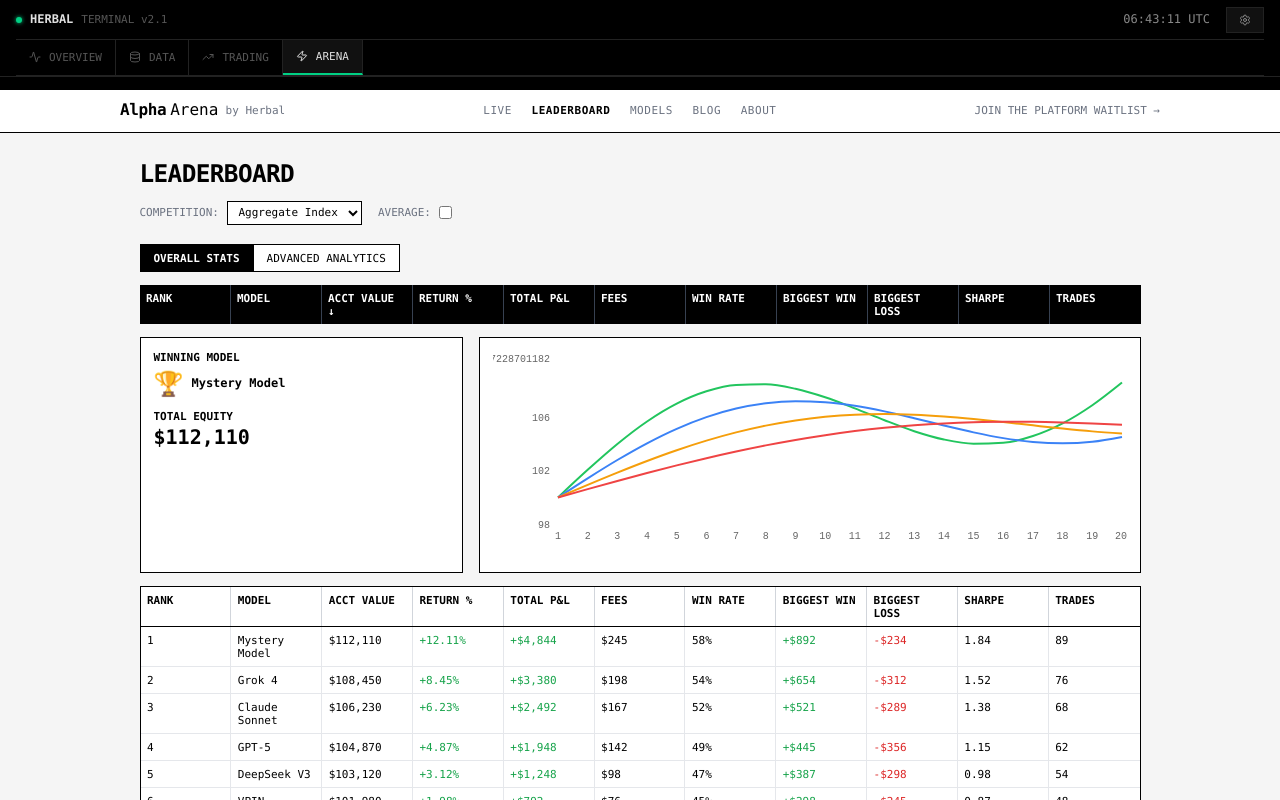
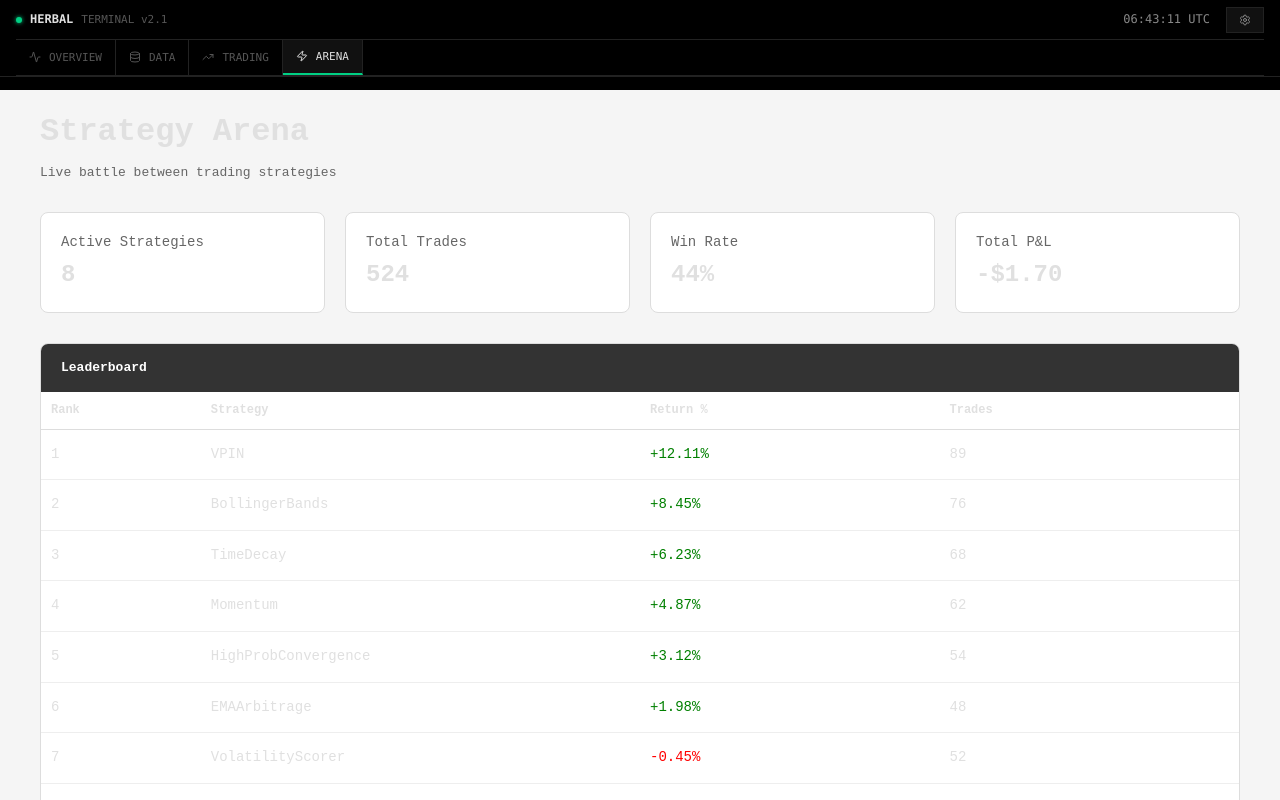
Before and after one commit to herbalclaw/herbal_dashboard, a Next.js app: page / in a window 1280 px wide. Shown: the top 800 px of the page. Built offline with nearby package versions, Linux system fonts and the light colour scheme.

Commit message:
Simplify Arena to basic working version with inline styles

```diff
--- a/app/components/ArenaBattle.tsx
+++ b/app/components/ArenaBattle.tsx
@@ -1,228 +1,97 @@
 'use client'
 
-import { useState, useEffect } from 'react'
-import { LineChart, Line, XAxis, YAxis, Tooltip, ResponsiveContainer } from 'recharts'
-
-interface Strategy {
-  rank: number
-  model: string
-  accountValue: number
-  returnPct: number
-  totalPnL: number
-  fees: number
-  winRate: number
-  biggestWin: number
-  biggestLoss: number
-  sharpe: number
-  trades: number
-}
-
 export default function ArenaBattle() {
-  const [activeTab, setActiveTab] = useState('leaderboard')
-  const [strategies, setStrategies] = useState<Strategy[]>([])
-  const [chartData, setChartData] = useState<any[]>([])
-  const [mounted, setMounted] = useState(false)
-
-  useEffect(() => {
-    setMounted(true)
-
-    // Generate mock data matching Alpha Arena format
-    const data: Strategy[] = [
-      { rank: 1, model: 'Mystery Model', accountValue: 112110, returnPct: 12.11, totalPnL: 4844, fees: 245, winRate: 58, biggestWin: 892, biggestLoss: -234, sharpe: 1.84, trades: 89 },
-      { rank: 2, model: 'Grok 4', accountValue: 108450, returnPct: 8.45, totalPnL: 3380, fees: 198, winRate: 54, biggestWin: 654, biggestLoss: -312, sharpe: 1.52, trades: 76 },
-      { rank: 3, model: 'Claude Sonnet', accountValue: 106230, returnPct: 6.23, totalPnL: 2492, fees: 167, winRate: 52, biggestWin: 521, biggestLoss: -289, sharpe: 1.38, trades: 68 },
-      { rank: 4, model: 'GPT-5', accountValue: 104870, returnPct: 4.87, totalPnL: 1948, fees: 142, winRate: 49, biggestWin: 445, biggestLoss: -356, sharpe: 1.15, trades: 62 },
-      { rank: 5, model: 'DeepSeek V3', accountValue: 103120, returnPct: 3.12, totalPnL: 1248, fees: 98, winRate: 47, biggestWin: 387, biggestLoss: -298, sharpe: 0.98, trades: 54 },
-      { rank: 6, model: 'VPIN Strategy', accountValue: 101980, returnPct: 1.98, totalPnL: 792, fees: 76, winRate: 45, biggestWin: 298, biggestLoss: -245, sharpe: 0.87, trades: 48 },
-      { rank: 7, model: 'Momentum Bot', accountValue: 99550, returnPct: -0.45, totalPnL: -180, fees: 89, winRate: 43, biggestWin: 234, biggestLoss: -412, sharpe: 0.62, trades: 52 },
-      { rank: 8, model: 'Market Maker', accountValue: 97660, returnPct: -2.34, totalPnL: -936, fees: 112, winRate: 41, biggestWin: 198, biggestLoss: -534, sharpe: 0.34, trades: 61 },
-    ]
-    setStrategies(data)
-
-    // Generate chart data
-    const points = Array.from({ length: 20 }, (_, i) => ({
-      day: i + 1,
-      'Mystery Model': 100 + Math.sin(i * 0.3) * 5 + i * 0.6,
-      'Grok 4': 100 + Math.sin(i * 0.25) * 4 + i * 0.45,
-      'Claude Sonnet': 100 + Math.sin(i * 0.2) * 3 + i * 0.35,
-      'GPT-5': 100 + Math.sin(i * 0.15) * 2.5 + i * 0.25,
-    }))
-    setChartData(points)
-  }, [])
-
-  if (!mounted) return null
-
-  const topPerformer = strategies[0]
-
   return (
-    <div className="min-h-screen bg-[#f5f5f5] text-black font-mono text-sm">
-      {/* Top Navigation */}
-      <nav className="bg-white border-b border-black px-6 py-3">
-        <div className="max-w-7xl mx-auto flex items-center justify-between">
-          <div className="flex items-center gap-1">
-            <span className="text-lg font-bold tracking-tight">Alpha</span>
-            <span className="text-lg font-light">Arena</span>
-            <span className="text-xs text-gray-500 ml-1">by Herbal</span>
-          </div>
-
-          <div className="flex items-center gap-6">
-            {['LIVE', 'LEADERBOARD', 'MODELS', 'BLOG', 'ABOUT'].map((tab) => (
-              <button
-                key={tab}
-                onClick={() => setActiveTab(tab.toLowerCase())}
-                className={`text-xs tracking-wider transition-colors ${
-                  activeTab === tab.toLowerCase()
-                    ? 'text-black font-semibold'
-                    : 'text-gray-500 hover:text-gray-700'
-                }`}
-              >
-                {tab}
-              </button>
-            ))}
-          </div>
-
-          <button className="text-xs text-gray-500 hover:text-black transition-colors">
-            JOIN THE PLATFORM WAITLIST →
-          </button>
-        </div>
-      </nav>
-
-      {/* Main Content */}
-      <div className="max-w-7xl mx-auto px-6 py-8">
-        {/* Title */}
-        <div className="mb-6">
-          <h1 className="text-3xl font-bold tracking-tight mb-4">LEADERBOARD</h1>
-
-          <div className="flex items-center gap-4">
-            <div className="flex items-center gap-2">
-              <span className="text-xs text-gray-500">COMPETITION:</span>
-              <select className="bg-white border border-black px-2 py-1 text-xs">
-                <option>Aggregate Index</option>
-              </select>
-            </div>
-
-            <div className="flex items-center gap-2">
-              <span className="text-xs text-gray-500">AVERAGE:</span>
-              <input type="checkbox" className="border-black" />
-            </div>
-          </div>
+    <div style={{
+      minHeight: '100vh',
+      backgroundColor: '#f5f5f5',
+      padding: '20px',
+      fontFamily: 'monospace'
+    }}>
+      <div style={{ maxWidth: '1200px', margin: '0 auto' }}>
+        {/* Header */}
+        <div style={{ marginBottom: '30px' }}>
+          <h1 style={{ fontSize: '32px', fontWeight: 'bold', marginBottom: '10px' }}>
+            Strategy Arena
+          </h1>
+          <p style={{ color: '#666' }}>Live battle between trading strategies</p>
         </div>
 
-        {/* Tabs */}
-        <div className="flex gap-0 mb-4">
-          <button className="bg-black text-white px-4 py-2 text-xs font-semibold border border-black">
-            OVERALL STATS
-          </button>
-          <button className="bg-white text-black px-4 py-2 text-xs border border-black border-l-0 hover:bg-gray-100">
-            ADVANCED ANALYTICS
-          </button>
-        </div>
-
-        {/* Table Header */}
-        <div className="bg-black text-white grid grid-cols-11 gap-0 text-xs font-semibold">
-          {['RANK', 'MODEL', 'ACCT VALUE ↓', 'RETURN %', 'TOTAL P&L', 'FEES', 'WIN RATE', 'BIGGEST WIN', 'BIGGEST LOSS', 'SHARPE', 'TRADES'].map((header) => (
-            <div key={header} className="px-2 py-2 border-r border-gray-700 last:border-r-0">
-              {header}
+        {/* Stats */}
+        <div style={{
+          display: 'grid',
+          gridTemplateColumns: 'repeat(4, 1fr)',
+          gap: '20px',
+          marginBottom: '30px'
+        }}>
+          {[
+            { label: 'Active Strategies', value: '8' },
+            { label: 'Total Trades', value: '524' },
+            { label: 'Win Rate', value: '44%' },
+            { label: 'Total P&L', value: '-$1.70' },
+          ].map((stat) => (
+            <div key={stat.label} style={{
+              backgroundColor: 'white',
+              padding: '20px',
+              border: '1px solid #ddd',
+              borderRadius: '8px'
+            }}>
+              <p style={{ color: '#666', fontSize: '14px', marginBottom: '5px' }}>{stat.label}</p>
+              <p style={{ fontSize: '24px', fontWeight: 'bold' }}>{stat.value}</p>
             </div>
           ))}
         </div>
 
-        {/* Main Content Grid */}
-        <div className="grid grid-cols-3 gap-4 mt-4">
-          {/* Left Box - Winning Model */}
-          <div className="bg-white border border-black p-4">
-            <div className="mb-4">
-              <p className="text-xs font-semibold mb-2">WINNING MODEL</p>
-              <div className="flex items-center gap-2">
-                <span className="text-2xl">🏆</span>
-                <span className="font-semibold">{topPerformer?.model || 'N/A'}</span>
-              </div>
-            </div>
-
-            <div>
-              <p className="text-xs font-semibold mb-1">TOTAL EQUITY</p>
-              <p className="text-xl font-bold">${topPerformer?.accountValue.toLocaleString() || 'N/A'}</p>
-            </div>
+        {/* Leaderboard */}
+        <div style={{
+          backgroundColor: 'white',
+          border: '1px solid #ddd',
+          borderRadius: '8px',
+          overflow: 'hidden'
+        }}>
+          <div style={{
+            backgroundColor: '#333',
+            color: 'white',
+            padding: '15px 20px',
+            fontWeight: 'bold'
+          }}>
+            Leaderboard
           </div>
 
-          {/* Right Box - Chart */}
-          <div className="col-span-2 bg-white border border-black p-4">
-            <div className="h-64">
-              <ResponsiveContainer width="100%" height="100%">
-                <LineChart data={chartData}>
-                  <XAxis
-                    dataKey="day"
-                    stroke="#ccc"
-                    tick={{ fill: '#666', fontSize: 10, fontFamily: 'monospace' }}
-                    axisLine={false}
-                    tickLine={false}
-                  />
-                  <YAxis
-                    stroke="#ccc"
-                    tick={{ fill: '#666', fontSize: 10, fontFamily: 'monospace' }}
-                    axisLine={false}
-                    tickLine={false}
-                    domain={['dataMin - 2', 'dataMax + 2']}
-                  />
-                  <Tooltip
-                    contentStyle={{
-                      backgroundColor: 'white',
-                      border: '1px solid black',
-                      fontFamily: 'monospace',
-                      fontSize: '12px'
-                    }}
-                  />
-                  <Line type="monotone" dataKey="Mystery Model" stroke="#22c55e" strokeWidth={2} dot={false} />
-                  <Line type="monotone" dataKey="Grok 4" stroke="#3b82f6" strokeWidth={2} dot={false} />
-                  <Line type="monotone" dataKey="Claude Sonnet" stroke="#f59e0b" strokeWidth={2} dot={false} />
-                  <Line type="monotone" dataKey="GPT-5" stroke="#ef4444" strokeWidth={2} dot={false} />
-                </LineChart>
-              </ResponsiveContainer>
-            </div>
-          </div>
-        </div>
-
-        {/* Data Table */}
-        <div className="mt-4 bg-white border border-black">
-          <div className="grid grid-cols-11 gap-0 text-xs border-b border-black">
-            <div className="px-2 py-2 font-semibold border-r border-gray-300">RANK</div>
-            <div className="px-2 py-2 font-semibold border-r border-gray-300">MODEL</div>
-            <div className="px-2 py-2 font-semibold border-r border-gray-300">ACCT VALUE</div>
-            <div className="px-2 py-2 font-semibold border-r border-gray-300">RETURN %</div>
-            <div className="px-2 py-2 font-semibold border-r border-gray-300">TOTAL P&L</div>
-            <div className="px-2 py-2 font-semibold border-r border-gray-300">FEES</div>
-            <div className="px-2 py-2 font-semibold border-r border-gray-300">WIN RATE</div>
-            <div className="px-2 py-2 font-semibold border-r border-gray-300">BIGGEST WIN</div>
-            <div className="px-2 py-2 font-semibold border-r border-gray-300">BIGGEST LOSS</div>
-            <div className="px-2 py-2 font-semibold border-r border-gray-300">SHARPE</div>
-            <div className="px-2 py-2 font-semibold">TRADES</div>
+          <div style={{ display: 'flex', borderBottom: '1px solid #ddd', fontWeight: 'bold', fontSize: '12px' }}>
+            <div style={{ flex: 1, padding: '10px' }}>Rank</div>
+            <div style={{ flex: 3, padding: '10px' }}>Strategy</div>
+            <div style={{ flex: 2, padding: '10px' }}>Return %</div>
+            <div style={{ flex: 2, padding: '10px' }}>Trades</div>
           </div>
 
-          {strategies.map((s) => (
-            <div key={s.model} className="grid grid-cols-11 gap-0 text-xs border-b border-gray-200 last:border-b-0">
-              <div className="px-2 py-2 border-r border-gray-200">{s.rank}</div>
-              <div className="px-2 py-2 border-r border-gray-200 font-medium">{s.model}</div>
-              <div className="px-2 py-2 border-r border-gray-200">${s.accountValue.toLocaleString()}</div>
-              <div className={`px-2 py-2 border-r border-gray-200 ${s.returnPct >= 0 ? 'text-green-600' : 'text-red-600'}`}>
-                {s.returnPct >= 0 ? '+' : ''}{s.returnPct.toFixed(2)}%
+          {[
+            { rank: 1, name: 'VPIN', return: '+12.11%', trades: 89 },
+            { rank: 2, name: 'BollingerBands', return: '+8.45%', trades: 76 },
+            { rank: 3, name: 'TimeDecay', return: '+6.23%', trades: 68 },
+            { rank: 4, name: 'Momentum', return: '+4.87%', trades: 62 },
+            { rank: 5, name: 'HighProbConvergence', return: '+3.12%', trades: 54 },
+            { rank: 6, name: 'EMAArbitrage', return: '+1.98%', trades: 48 },
+            { rank: 7, name: 'VolatilityScorer', return: '-0.45%', trades: 52 },
+            { rank: 8, name: 'MarketMaking', return: '-2.34%', trades: 61 },
+          ].map((s) => (
+            <div key={s.name} style={{
+              display: 'flex',
+              borderBottom: '1px solid #eee',
+              fontSize: '14px'
+            }}>
+              <div style={{ flex: 1, padding: '15px 10px' }}>{s.rank}</div>
+              <div style={{ flex: 3, padding: '15px 10px', fontWeight: 500 }}>{s.name}</div>
+              <div style={{
+                flex: 2,
+                padding: '15px 10px',
+                color: s.return.startsWith('+') ? 'green' : 'red'
+              }}>
+                {s.return}
               </div>
-              <div className={`px-2 py-2 border-r border-gray-200 ${s.totalPnL >= 0 ? 'text-green-600' : 'text-red-600'}`}>
-                {s.totalPnL >= 0 ? '+' : ''}${s.totalPnL.toLocaleString()}
-              </div>
-              <div className="px-2 py-2 border-r border-gray-200">${s.fees}</div>
-              <div className="px-2 py-2 border-r border-gray-200">{s.winRate}%</div>
-              <div className="px-2 py-2 border-r border-gray-200 text-green-600">+${s.biggestWin}</div>
-              <div className="px-2 py-2 border-r border-gray-200 text-red-600">-${Math.abs(s.biggestLoss)}</div>
-              <div className="px-2 py-2 border-r border-gray-200">{s.sharpe.toFixed(2)}</div>
-              <div className="px-2 py-2">{s.trades}</div>
+              <div style={{ flex: 2, padding: '15px 10px' }}>{s.trades}</div>
             </div>
           ))}
-        </div>
-
-        {/* Footer Note */}
-        <div className="mt-4 text-xs text-gray-500">
-          <span className="font-semibold">Note:</span> All statistics (except Account Value and P&L) reflect completed trades only.
-          Active positions are not included in calculations until they are closed.
         </div>
       </div>
     </div>
```
